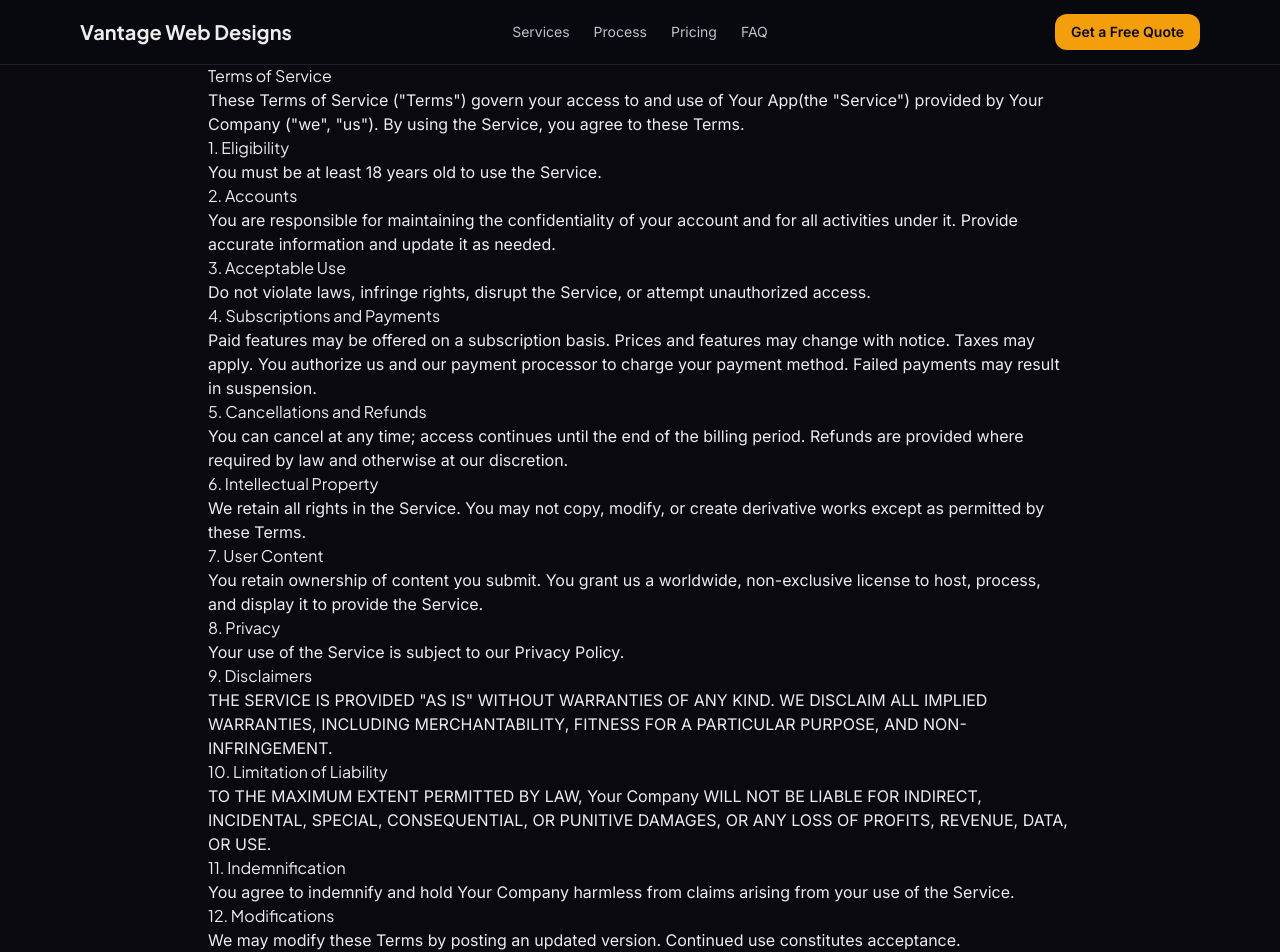
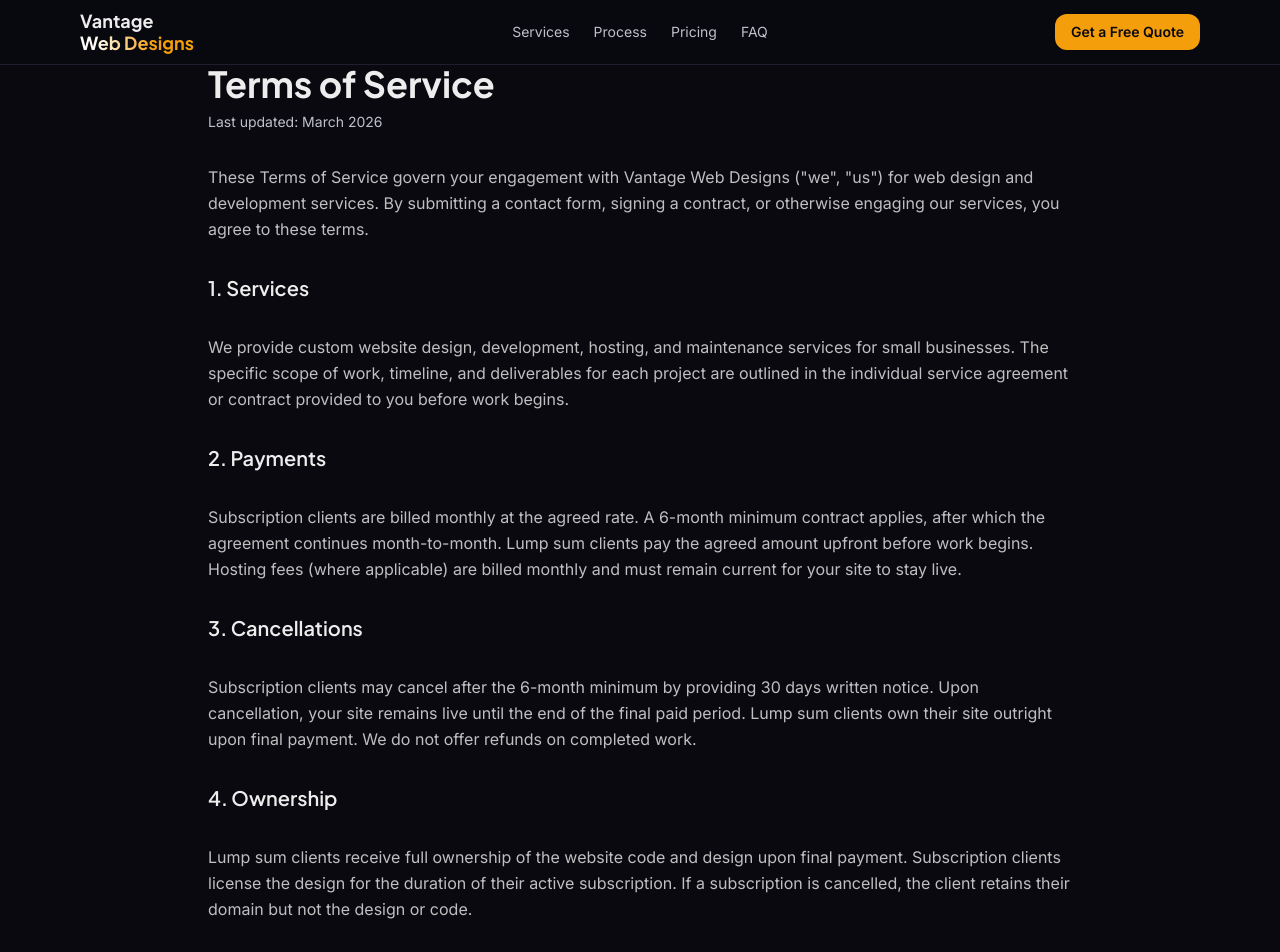
Before and after one commit to Symbolistic/top1-expert-demo-site, a Next.js app: page /terms in a window 1280 px wide. Shown: the top 952 px of the page. Built offline with nearby package versions, Linux system fonts and the light colour scheme.

Commit message:
cleaned up some redudent constants, and updated logo text

```diff
--- a/src/app/globals.css
+++ b/src/app/globals.css
@@ -58,3 +58,27 @@ h5,
 h6 {
   font-family: var(--font-heading);
 }
+
+/* Logo shine — sweeps once then pauses before repeating */
+@keyframes logo-shine {
+  0%, 65%  { background-position: -250% center; }
+  100%     { background-position: 250% center; }
+}
+
+.logo-shine {
+  background: linear-gradient(
+    90deg,
+    var(--color-primary) 0%,
+    var(--color-primary) 42%,
+    #fffbf0 48%,
+    #ffffff 50%,
+    #fffbf0 52%,
+    var(--color-primary) 58%,
+    var(--color-primary) 100%
+  );
+  background-size: 250% auto;
+  background-clip: text;
+  -webkit-background-clip: text;
+  color: transparent;
+  animation: logo-shine 5s ease-in-out infinite;
+}
--- a/src/app/privacy/page.jsx
+++ b/src/app/privacy/page.jsx
@@ -1,66 +1,69 @@
-export const metadata = { title: 'Privacy Policy' };
+import { SITE_NAME, CONTACT_EMAIL } from '@/utils/constants';
 
-const APP = process.env.NEXT_PUBLIC_SITE_NAME || 'Your App';
-const COMPANY = process.env.NEXT_PUBLIC_COMPANY_NAME || 'Your Company';
-const CONTACT = process.env.NEXT_PUBLIC_CONTACT_EMAIL || 'support@example.com';
+export const metadata = { title: `Privacy Policy – ${SITE_NAME}` };
 
 export default function PrivacyPage() {
     return (
-        <div className="mx-auto max-w-4xl px-4 py-16 prose">
+        <div className="mx-auto max-w-4xl px-4 py-16 text-text/80 leading-relaxed space-y-8 [&_h1]:font-heading [&_h1]:text-4xl [&_h1]:font-bold [&_h1]:text-text [&_h1]:mb-2 [&_h2]:font-heading [&_h2]:text-xl [&_h2]:font-semibold [&_h2]:text-text [&_h2]:mt-8 [&_a]:text-primary [&_a]:underline [&_ul]:list-disc [&_ul]:pl-5 [&_ul]:space-y-1">
             <h1>Privacy Policy</h1>
+            <p className="text-muted text-sm">Last updated: March 2026</p>
 
             <p>
-                This Privacy Policy explains how {COMPANY} ("we", "us") collects, uses, and shares
-                information when you use {APP} (the "Service").
+                {SITE_NAME} ("we", "us") is committed to protecting your privacy. This policy explains
+                what information we collect when you visit our website or contact us, and how we use it.
             </p>
 
             <h2>1. Information We Collect</h2>
             <ul>
-                <li>Account information (name, email, authentication data)</li>
-                <li>Payment information processed by our payment provider (we don’t store card numbers)</li>
-                <li>Usage data and device information (logs, IP, browser)</li>
-                <li>Cookies and similar technologies for essential functionality and analytics</li>
+                <li>Contact form submissions (name, email, business name, message)</li>
+                <li>Basic analytics data (pages visited, time on site, general location) via Google Analytics</li>
+                <li>Standard server logs (IP address, browser type) collected automatically by our hosting provider</li>
             </ul>
+            <p>We do not collect payment information directly. No accounts or passwords are created on this site.</p>
 
-            <h2>2. How We Use Information</h2>
+            <h2>2. How We Use It</h2>
             <ul>
-                <li>Provide, maintain, and improve the Service</li>
-                <li>Process payments and manage subscriptions</li>
-                <li>Communicate with you about product updates and support</li>
-                <li>Detect, prevent, and address security or abuse issues</li>
-                <li>Comply with legal obligations</li>
+                <li>To respond to your inquiry and communicate about potential projects</li>
+                <li>To understand how visitors use our site and improve it over time</li>
+                <li>To fulfill our contractual obligations to clients</li>
             </ul>
 
             <h2>3. Sharing</h2>
             <p>
-                We share data with service providers who help us run the Service (e.g., hosting, email,
-                analytics, payments). We require them to protect your data and use it only on our behalf.
+                We do not sell your information. We use a small number of trusted third-party services
+                to operate our business, including Google Analytics for site analytics and Resend for
+                email delivery. These providers are bound by their own privacy policies and may only
+                use your data to provide services to us.
             </p>
 
-            <h2>4. Data Retention</h2>
-            <p>We keep data only as long as necessary for the purposes above or as required by law.</p>
+            <h2>4. Cookies</h2>
+            <p>
+                This site uses cookies for analytics purposes only (Google Analytics). You can disable
+                cookies in your browser settings at any time without affecting your ability to use the site.
+            </p>
 
-            <h2>5. Security</h2>
-            <p>We use industry-standard safeguards to protect information. No method is 100% secure.</p>
+            <h2>5. Data Retention</h2>
+            <p>
+                Contact form submissions are retained only as long as necessary to respond and manage
+                the business relationship. Analytics data is retained per Google Analytics default settings.
+            </p>
 
-            <h2>6. Your Choices</h2>
-            <ul>
-                <li>You can access, update, or delete your account data from within the app or by contacting us.</li>
-                <li>You can control cookies via your browser settings.</li>
-                <li>You can opt out of non-essential emails via unsubscribe links.</li>
-            </ul>
+            <h2>6. Your Rights</h2>
+            <p>
+                You may request access to, correction of, or deletion of any personal information we
+                hold about you by contacting us directly. We will respond within 30 days.
+            </p>
 
-            <h2>7. International Transfers</h2>
-            <p>Your data may be processed in countries other than your own, which may have different laws.</p>
+            <h2>7. Changes</h2>
+            <p>
+                We may update this policy periodically. The "Last updated" date at the top reflects
+                the most recent version.
+            </p>
 
-            <h2>8. Children</h2>
-            <p>The Service is not intended for children under 13, and we don’t knowingly collect their data.</p>
-
-            <h2>9. Changes</h2>
-            <p>We may update this Policy. We’ll post the updated version and update the “Last updated” date.</p>
-
-            <h2>10. Contact</h2>
-            <p>Questions or requests? Contact us at {CONTACT}.</p>
+            <h2>8. Contact</h2>
+            <p>
+                Questions? Reach us at <a href={`mailto:${CONTACT_EMAIL}`}>{CONTACT_EMAIL}</a>.
+            </p>
         </div>
     );
 }
--- a/src/app/terms/page.jsx
+++ b/src/app/terms/page.jsx
@@ -1,85 +1,75 @@
-export const metadata = { title: 'Terms of Service' };
+import { SITE_NAME, CONTACT_EMAIL } from '@/utils/constants';
 
-const APP = process.env.NEXT_PUBLIC_SITE_NAME || 'Your App';
-const COMPANY = process.env.NEXT_PUBLIC_COMPANY_NAME || 'Your Company';
-const CONTACT = process.env.NEXT_PUBLIC_CONTACT_EMAIL || 'support@example.com';
+export const metadata = { title: `Terms of Service – ${SITE_NAME}` };
 
 export default function TermsPage() {
     return (
-        <div className="mx-auto max-w-4xl px-4 py-16 prose">
+        <div className="mx-auto max-w-4xl px-4 py-16 text-text/80 leading-relaxed space-y-8 [&_h1]:font-heading [&_h1]:text-4xl [&_h1]:font-bold [&_h1]:text-text [&_h1]:mb-2 [&_h2]:font-heading [&_h2]:text-xl [&_h2]:font-semibold [&_h2]:text-text [&_h2]:mt-8 [&_a]:text-primary [&_a]:underline [&_ul]:list-disc [&_ul]:pl-5 [&_ul]:space-y-1">
             <h1>Terms of Service</h1>
+            <p className="text-muted text-sm">Last updated: March 2026</p>
 
             <p>
-                These Terms of Service ("Terms") govern your access to and use of {APP}
-                (the "Service") provided by {COMPANY} ("we", "us"). By using the Service, you
-                agree to these Terms.
+                These Terms of Service govern your engagement with {SITE_NAME} ("we", "us") for web design
+                and development services. By submitting a contact form, signing a contract, or otherwise
+                engaging our services, you agree to these terms.
             </p>
 
-            <h2>1. Eligibility</h2>
-            <p>You must be at least 18 years old to use the Service.</p>
-
-            <h2>2. Accounts</h2>
+            <h2>1. Services</h2>
             <p>
-                You are responsible for maintaining the confidentiality of your account and for all
-                activities under it. Provide accurate information and update it as needed.
+                We provide custom website design, development, hosting, and maintenance services for small
+                businesses. The specific scope of work, timeline, and deliverables for each project are
+                outlined in the individual service agreement or contract provided to you before work begins.
             </p>
 
-            <h2>3. Acceptable Use</h2>
-            <p>Do not violate laws, infringe rights, disrupt the Service, or attempt unauthorized access.</p>
-
-            <h2>4. Subscriptions and Payments</h2>
+            <h2>2. Payments</h2>
             <p>
-                Paid features may be offered on a subscription basis. Prices and features may change
-                with notice. Taxes may apply. You authorize us and our payment processor to charge your
-                payment method. Failed payments may result in suspension.
+                Subscription clients are billed monthly at the agreed rate. A 6-month minimum contract
+                applies, after which the agreement continues month-to-month. Lump sum clients pay the
+                agreed amount upfront before work begins. Hosting fees (where applicable) are billed
+                monthly and must remain current for your site to stay live.
             </p>
 
-            <h2>5. Cancellations and Refunds</h2>
+            <h2>3. Cancellations</h2>
             <p>
-                You can cancel at any time; access continues until the end of the billing period.
-                Refunds are provided where required by law and otherwise at our discretion.
+                Subscription clients may cancel after the 6-month minimum by providing 30 days written
+                notice. Upon cancellation, your site remains live until the end of the final paid period.
+                Lump sum clients own their site outright upon final payment. We do not offer refunds on
+                completed work.
             </p>
 
-            <h2>6. Intellectual Property</h2>
+            <h2>4. Ownership</h2>
             <p>
-                We retain all rights in the Service. You may not copy, modify, or create derivative
-                works except as permitted by these Terms.
+                Lump sum clients receive full ownership of the website code and design upon final payment.
+                Subscription clients license the design for the duration of their active subscription.
+                If a subscription is cancelled, the client retains their domain but not the design or code.
             </p>
 
-            <h2>7. User Content</h2>
+            <h2>5. Client Responsibilities</h2>
+            <p>You are responsible for:</p>
+            <ul>
+                <li>Providing accurate business information, branding assets, and content when requested</li>
+                <li>Reviewing and approving design mockups within a reasonable timeframe</li>
+                <li>Keeping your domain registration and any third-party accounts current</li>
+                <li>Not using your website for unlawful purposes</li>
+            </ul>
+
+            <h2>6. Limitation of Liability</h2>
             <p>
-                You retain ownership of content you submit. You grant us a worldwide, non-exclusive
-                license to host, process, and display it to provide the Service.
+                To the maximum extent permitted by law, {SITE_NAME} is not liable for indirect, incidental,
+                or consequential damages arising from your use of our services or your website. Our total
+                liability is limited to the fees paid by you in the three months preceding the claim.
             </p>
 
-            <h2>8. Privacy</h2>
-            <p>Your use of the Service is subject to our Privacy Policy.</p>
-
-            <h2>9. Disclaimers</h2>
+            <h2>7. Modifications</h2>
             <p>
-                THE SERVICE IS PROVIDED "AS IS" WITHOUT WARRANTIES OF ANY KIND. WE DISCLAIM ALL
-                IMPLIED WARRANTIES, INCLUDING MERCHANTABILITY, FITNESS FOR A PARTICULAR PURPOSE, AND
-                NON-INFRINGEMENT.
+                We may update these Terms from time to time. Continued use of our services after changes
+                are posted constitutes acceptance of the updated Terms.
             </p>
 
-            <h2>10. Limitation of Liability</h2>
+            <h2>8. Contact</h2>
             <p>
-                TO THE MAXIMUM EXTENT PERMITTED BY LAW, {COMPANY} WILL NOT BE LIABLE FOR INDIRECT,
-                INCIDENTAL, SPECIAL, CONSEQUENTIAL, OR PUNITIVE DAMAGES, OR ANY LOSS OF PROFITS,
-                REVENUE, DATA, OR USE.
+                Questions? Reach us at <a href={`mailto:${CONTACT_EMAIL}`}>{CONTACT_EMAIL}</a>.
             </p>
-
-            <h2>11. Indemnification</h2>
-            <p>You agree to indemnify and hold {COMPANY} harmless from claims arising from your use of the Service.</p>
-
-            <h2>12. Modifications</h2>
-            <p>We may modify these Terms by posting an updated version. Continued use constitutes acceptance.</p>
-
-            <h2>13. Governing Law</h2>
-            <p>These Terms are governed by the laws of your primary place of business unless otherwise required.</p>
-
-            <h2>14. Contact</h2>
-            <p>Questions? Contact us at {CONTACT}.</p>
         </div>
     );
 }
--- a/src/components/layout/Header.jsx
+++ b/src/components/layout/Header.jsx
@@ -14,8 +14,9 @@ const Header = () => {
         <header className="fixed top-0 left-0 right-0 z-50 border-b border-border bg-bg/80 backdrop-blur-md">
             <div className="mx-auto max-w-6xl px-4 h-16 grid grid-cols-3 items-center">
 
-                <Link href="/" className="font-heading font-bold text-base md:text-xl text-text hover:text-primary transition-colors duration-200 whitespace-nowrap">
-                    {SITE_NAME}
+                <Link href="/" className="font-heading font-bold text-base md:text-lg leading-tight whitespace-nowrap">
+                    <span className="block text-text">Vantage</span>
+                    <span className="logo-shine block">Web Designs</span>
                 </Link>
 
                 {/* Desktop nav */}
--- a/src/utils/constants.js
+++ b/src/utils/constants.js
@@ -1,2 +1,3 @@
 export const BASE_URL = 'https://vantagewebdesigns.com';
 export const SITE_NAME = 'Vantage Web Designs';
+export const CONTACT_EMAIL = 'hello@vantagewebdesigns.com';
```
